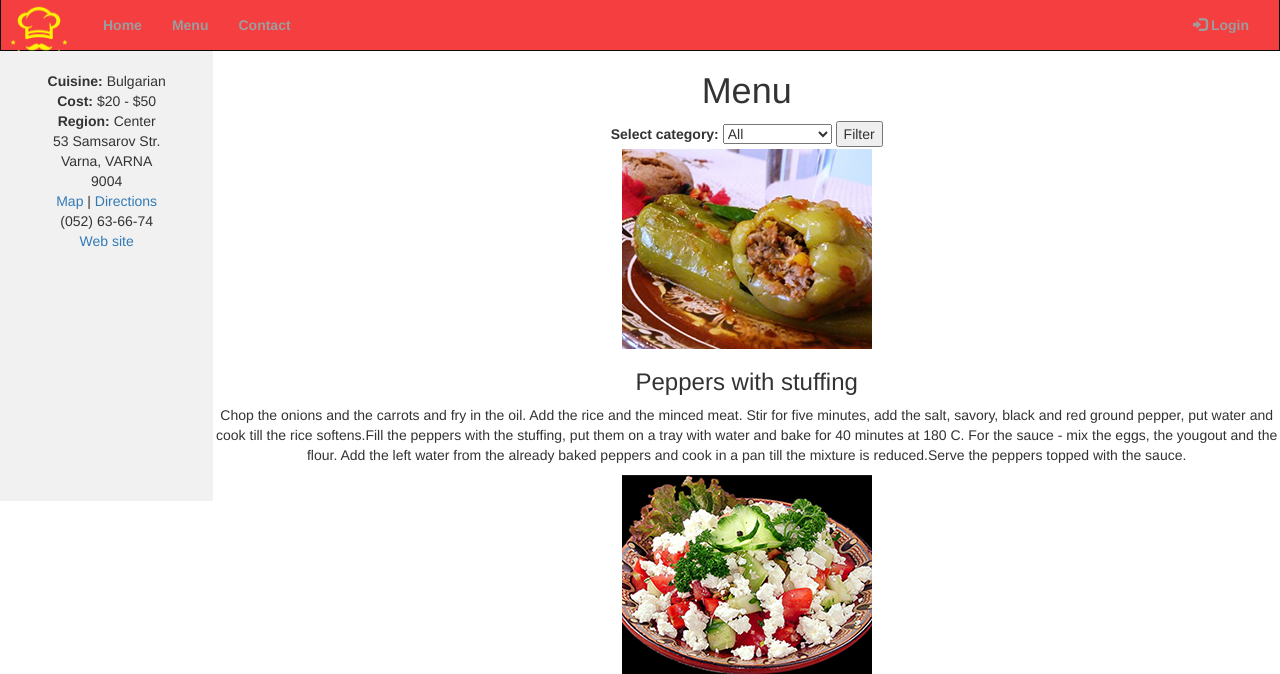
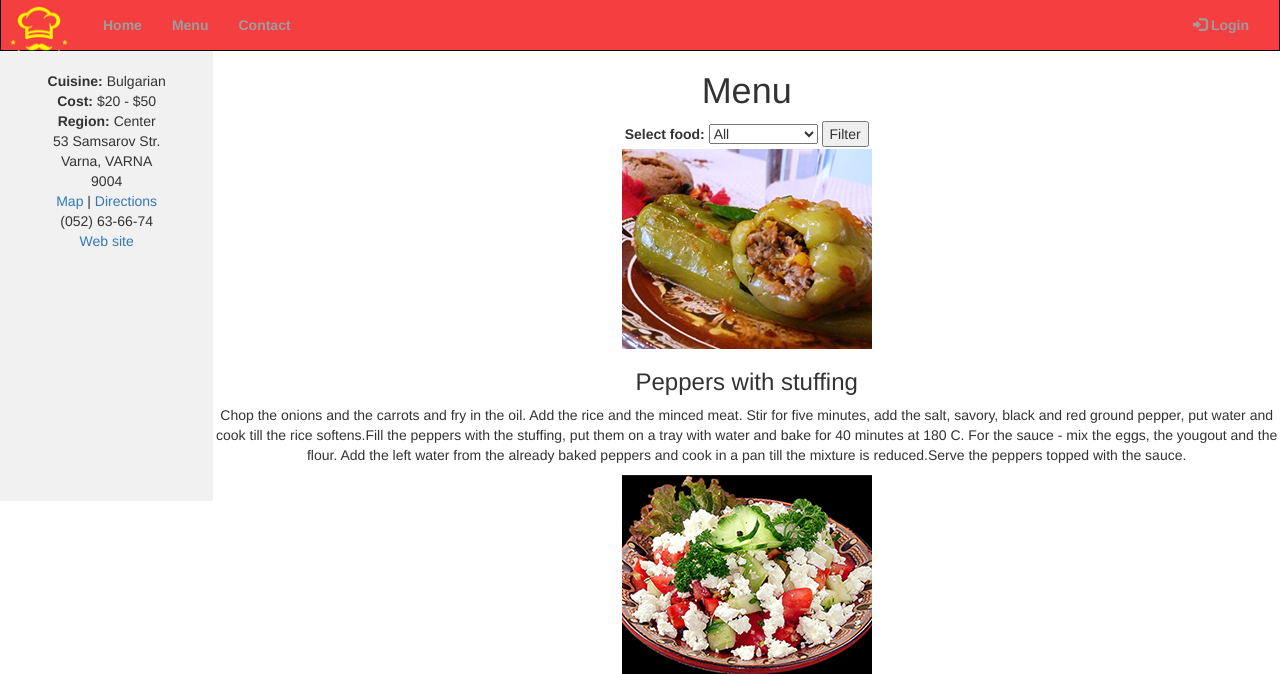
Before and after one commit to kamenco/dines, a Flask app: page /menu in a window 1280 px wide. Shown: the part 351-1025 px from the top of the page. Run offline with Flask 3, Linux system fonts and the light colour scheme; some libraries are stand-ins or nearby versions.

Commit message:
Deleted typo in the menu form

```diff
--- a/templates/menu.html
+++ b/templates/menu.html
@@ -4,7 +4,7 @@
 <div>
     <h1>{{ page_title }}</h1>
     <form method="get" action="{{ url_for('menu') }}">
-        <label for="category">Select category:</label>
+        <label for="category">Select food:</label>
         <select name="category" id="category">
             <option value="">All</option>
             <option value="main_course">Main Courses</option>
```
